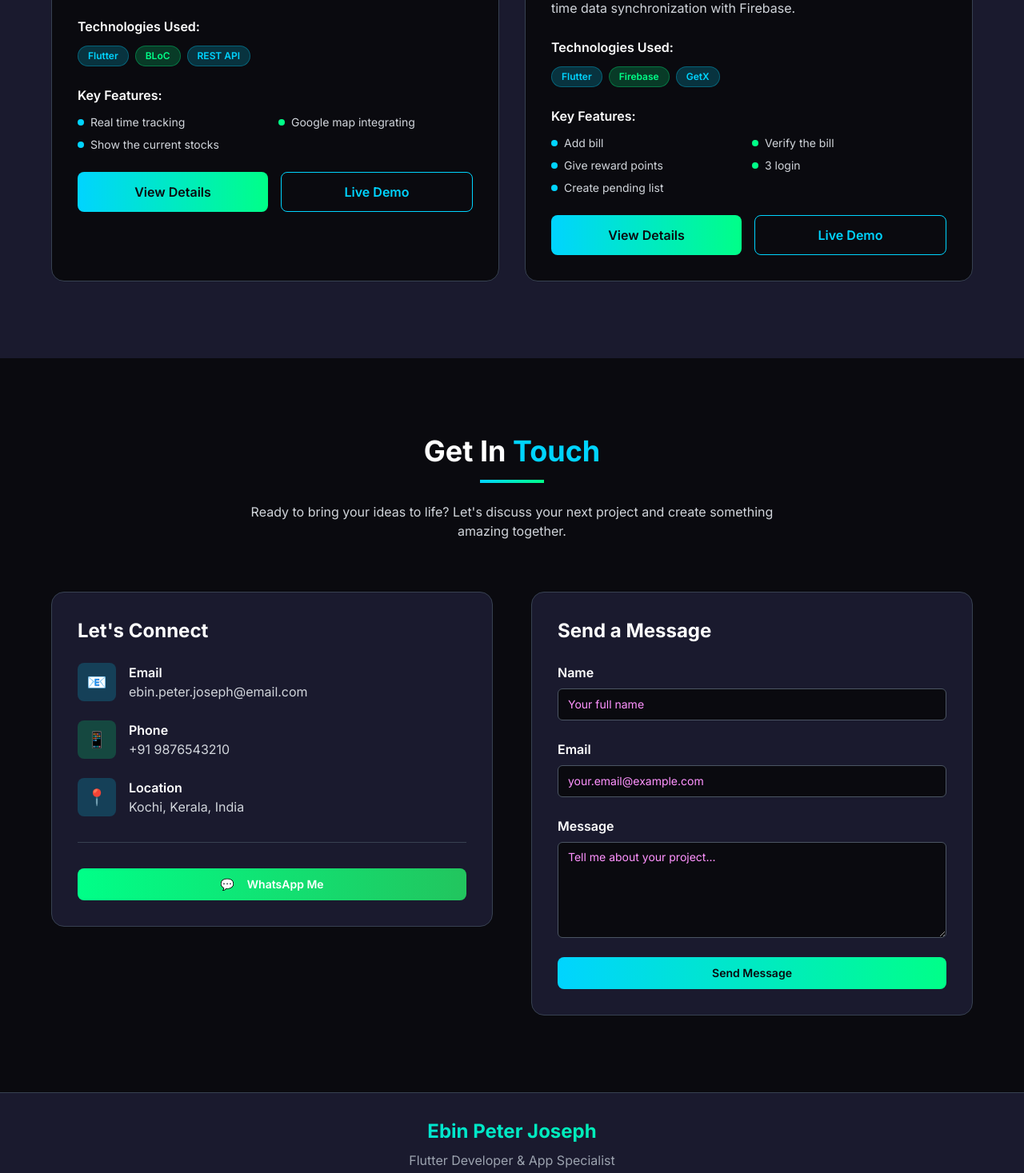
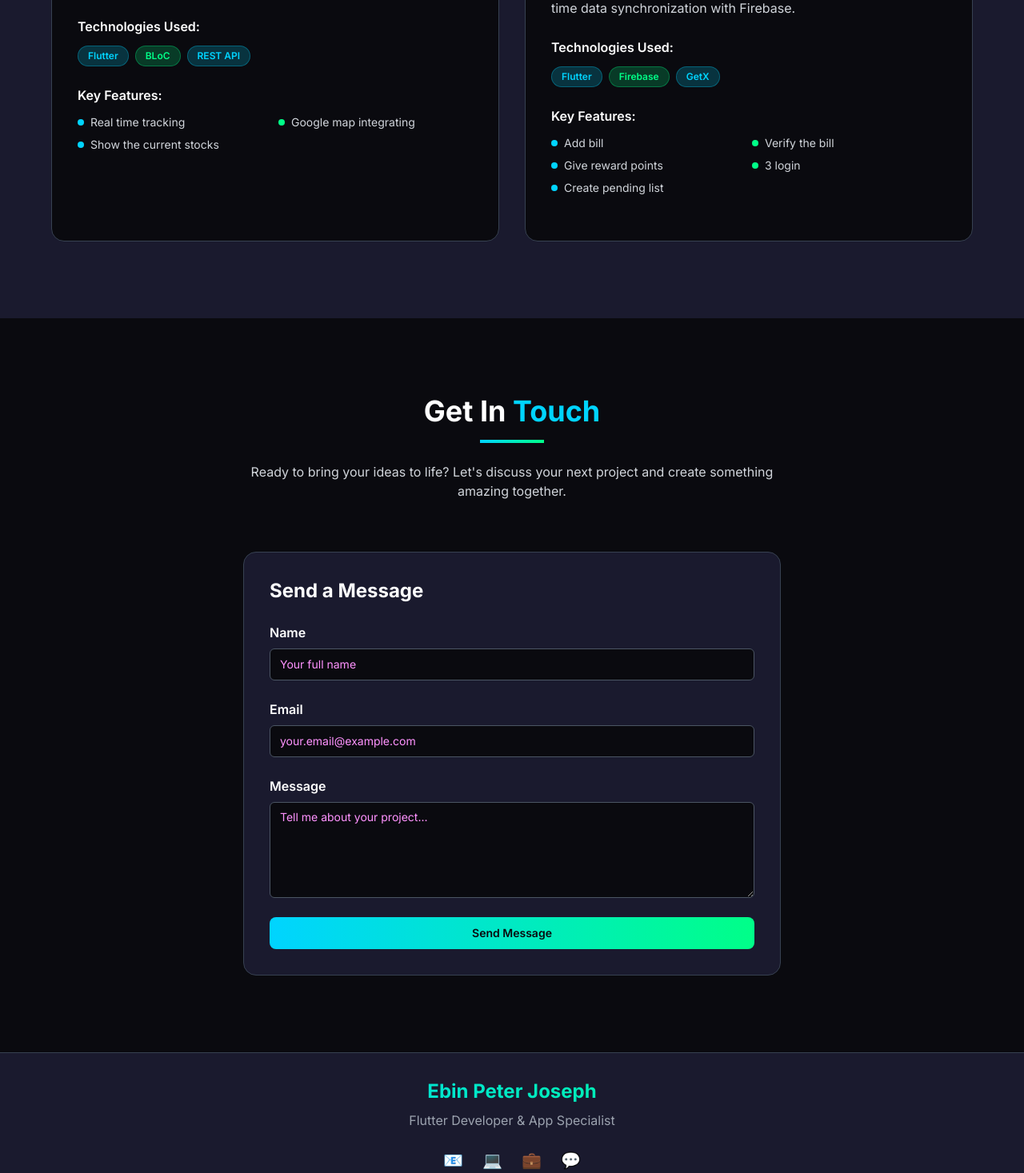
Before and after one commit to ebinpeter/ebin-portfolio, a React (Vite) app: page / in a window 1280 px wide. Shown: the part 5137-6604 px from the top of the page at 80% size. Built offline with nearby package versions, Linux system fonts and the light colour scheme.

Commit message:
Remove portfolio buttons and contact box
Removed "View Details" and "Live Demo" buttons from portfolio items and the "Let's Connect" box from the contact section.

```diff
--- a/src/components/ContactSection.tsx
+++ b/src/components/ContactSection.tsx
@@ -72,53 +72,7 @@ const ContactSection = () => {
           </p>
         </div>
 
-        <div className="grid lg:grid-cols-2 gap-12">
-          {/* Contact Info */}
-          <div className="space-y-8">
-            <div className="bg-dark-card p-8 rounded-2xl border border-gray-700">
-              <h3 className="text-2xl font-bold text-white mb-6">Let's Connect</h3>
-
-              <div className="space-y-6">
-                <div className="flex items-center space-x-4">
-                  <div className="w-12 h-12 bg-neon-blue/20 rounded-lg flex items-center justify-center">
-                    <span className="text-neon-blue text-xl">📧</span>
-                  </div>
-                  <div>
-                    <h4 className="text-white font-semibold">Email</h4>
-                    <p className="text-gray-300">ebin.peter.joseph@email.com</p>
-                  </div>
-                </div>
-
-                <div className="flex items-center space-x-4">
-                  <div className="w-12 h-12 bg-tech-green/20 rounded-lg flex items-center justify-center">
-                    <span className="text-tech-green text-xl">📱</span>
-                  </div>
-                  <div>
-                    <h4 className="text-white font-semibold">Phone</h4>
-                    <p className="text-gray-300">+91 9876543210</p>
-                  </div>
-                </div>
-
-                <div className="flex items-center space-x-4">
-                  <div className="w-12 h-12 bg-neon-blue/20 rounded-lg flex items-center justify-center">
-                    <span className="text-neon-blue text-xl">📍</span>
-                  </div>
-                  <div>
-                    <h4 className="text-white font-semibold">Location</h4>
-                    <p className="text-gray-300">Kochi, Kerala, India</p>
-                  </div>
-                </div>
-              </div>
-
-              <div className="mt-8 pt-8 border-t border-gray-700">
-                <Button className="w-full bg-gradient-to-r from-tech-green to-green-500 hover:from-green-600 hover:to-tech-green text-white font-semibold py-3 rounded-lg transition-all duration-300">
-                  <span className="mr-2">💬</span>
-                  WhatsApp Me
-                </Button>
-              </div>
-            </div>
-          </div>
-
+        <div className="max-w-2xl mx-auto">
           {/* Contact Form */}
           <div className="bg-dark-card p-8 rounded-2xl border border-gray-700">
             <h3 className="text-2xl font-bold text-white mb-6">Send a Message</h3>
--- a/src/components/PortfolioSection.tsx
+++ b/src/components/PortfolioSection.tsx
@@ -1,3 +1,4 @@
+
 const PortfolioSection = () => {
   const projects = [
     {
@@ -85,15 +86,6 @@ const PortfolioSection = () => {
                     ))}
                   </ul>
                 </div>
-
-                <div className="flex space-x-4">
-                  <button className="flex-1 bg-gradient-to-r from-neon-blue to-tech-green hover:from-tech-green hover:to-neon-blue text-dark-bg font-semibold py-3 px-6 rounded-lg transition-all duration-300">
-                    View Details
-                  </button>
-                  <button className="flex-1 border border-neon-blue text-neon-blue hover:bg-neon-blue hover:text-dark-bg font-semibold py-3 px-6 rounded-lg transition-all duration-300">
-                    Live Demo
-                  </button>
-                </div>
               </div>
             </div>
           ))}
```
